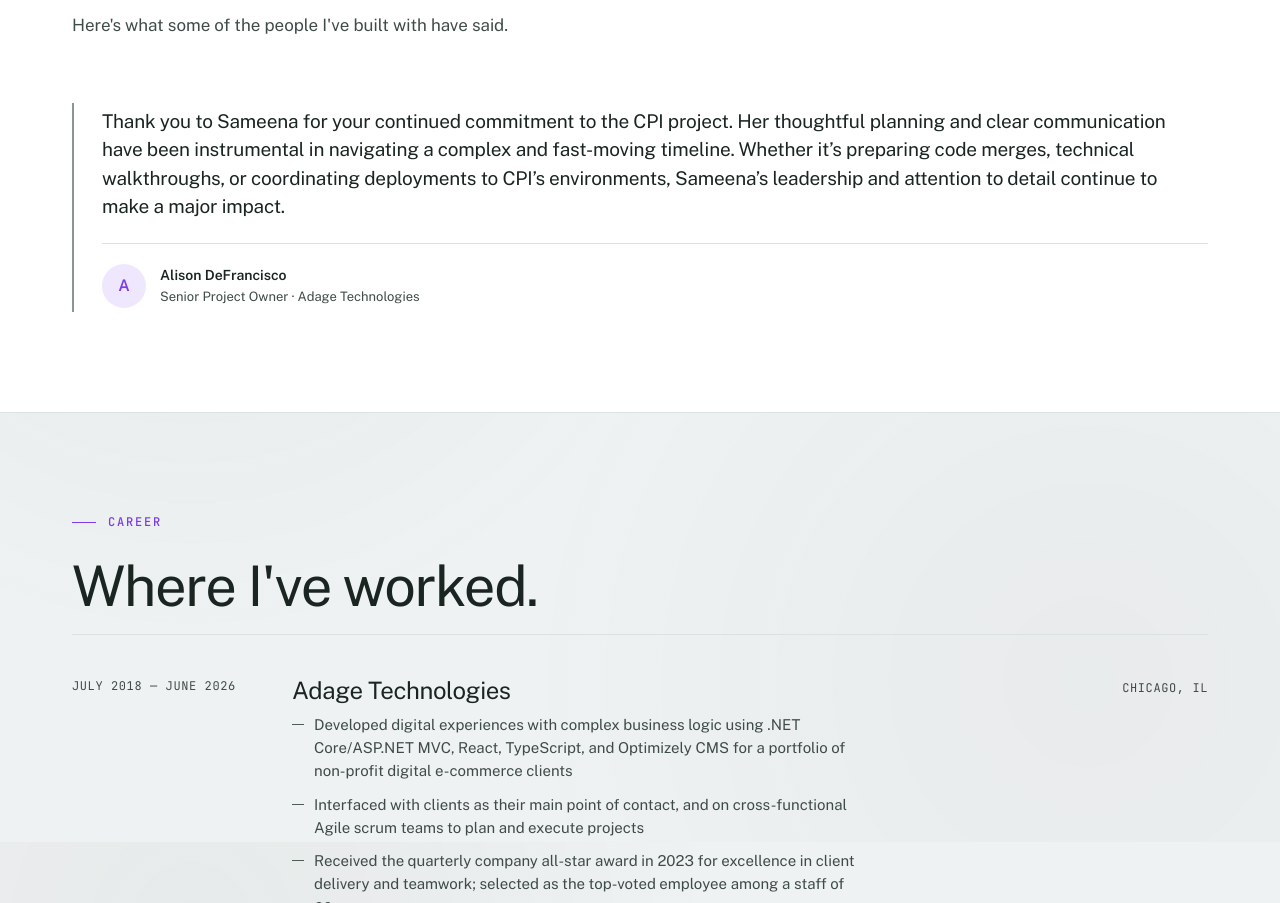
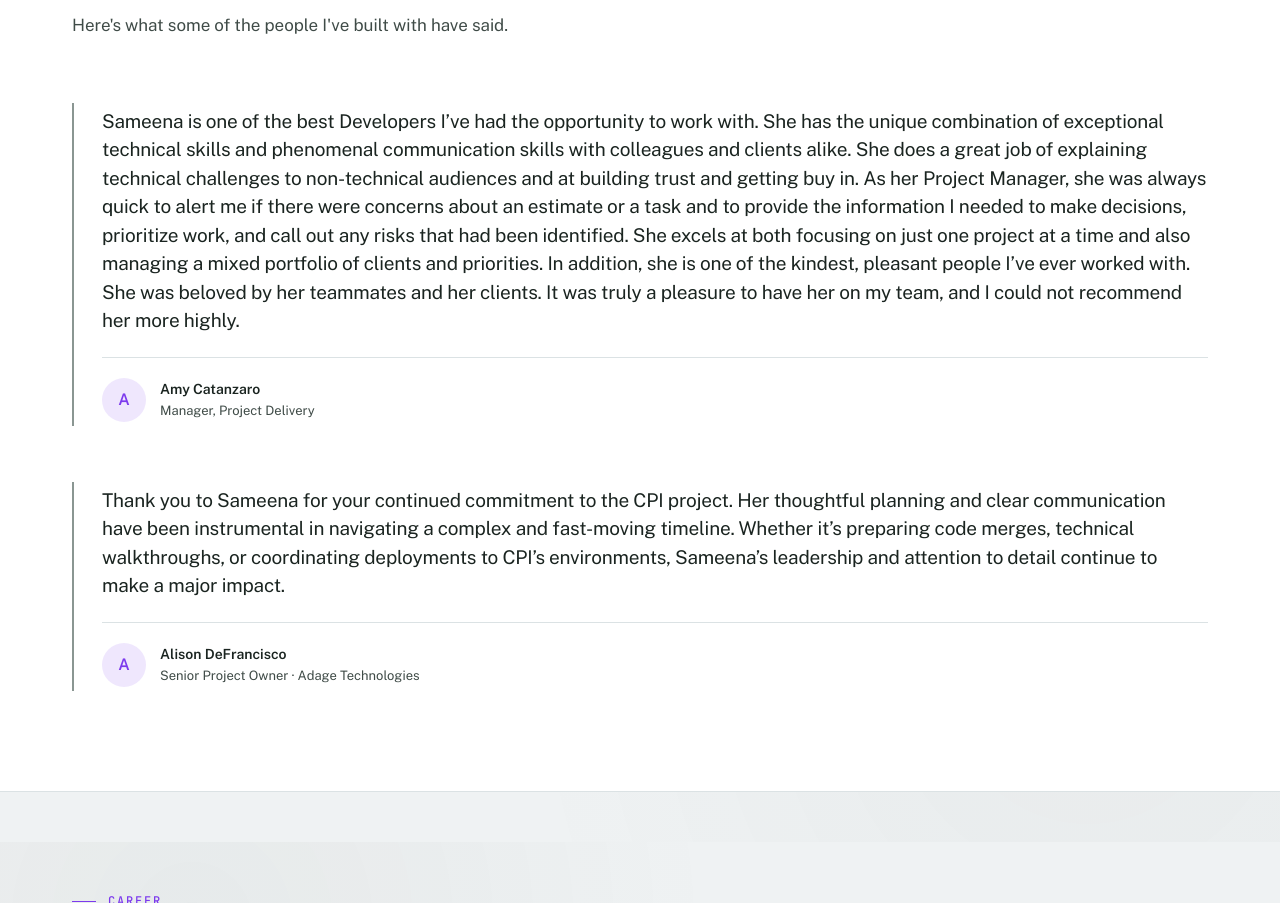
Before and after one commit to SameenaK/sameenak.github.io, a plain HTML site: page index.html in a window 1280 px wide. Shown: the part 2358-3261 px from the top of the page. Drawn offline with nearby package versions, Linux system fonts and the light colour scheme.

Commit message:
Update testimonials to stack. Add Amy testimonial.

```diff
--- a/index.html
+++ b/index.html
@@ -414,7 +414,7 @@ section { padding: 100px 0; position: relative; }
 
 .testimonial-grid {
   display: grid;
-  grid-template-columns: repeat(auto-fit, minmax(300px, 1fr));
+  grid-template-columns: 1fr;
   column-gap: 32px;
   row-gap: 56px;
 }
@@ -911,6 +911,18 @@ footer {
     <div class="testimonial-grid">
       <div class="testimonial">
         <div class="testimonial-quote">
+          Sameena is one of the best Developers I&rsquo;ve had the opportunity to work with. She has the unique combination of exceptional technical skills and phenomenal communication skills with colleagues and clients alike. She does a great job of explaining technical challenges to non-technical audiences and at building trust and getting buy in. As her Project Manager, she was always quick to alert me if there were concerns about an estimate or a task and to provide the information I needed to make decisions, prioritize work, and call out any risks that had been identified. She excels at both focusing on just one project at a time and also managing a mixed portfolio of clients and priorities. In addition, she is one of the kindest, pleasant people I&rsquo;ve ever worked with. She was beloved by her teammates and her clients. It was truly a pleasure to have her on my team, and I could not recommend her more highly.
+        </div>
+        <div class="testimonial-author">
+          <div class="author-avatar">A</div>
+          <div class="author-info">
+            <span class="author-name">Amy Catanzaro</span>
+            <span class="author-title">Manager, Project Delivery</span>
+          </div>
+        </div>
+      </div>
+      <div class="testimonial">
+        <div class="testimonial-quote">
           Thank you to Sameena for your continued commitment to the CPI project. Her thoughtful planning and clear communication have been instrumental in navigating a complex and fast-moving timeline. Whether it&rsquo;s preparing code merges, technical walkthroughs, or coordinating deployments to CPI&rsquo;s environments, Sameena&rsquo;s leadership and attention to detail continue to make a major impact.
         </div>
         <div class="testimonial-author">
```
